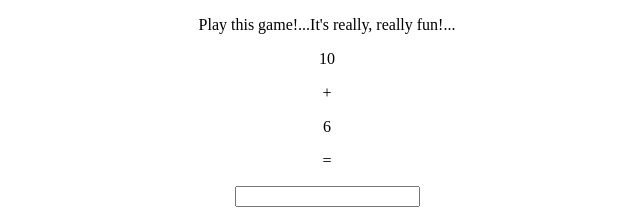
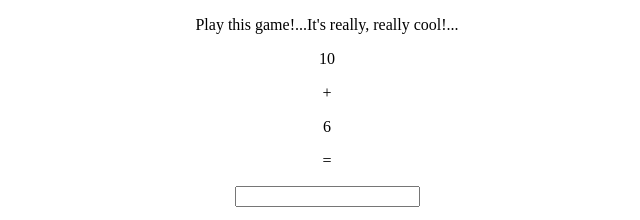
Before and after one commit to Atin777/NodeJS_Application, a website: page index.html in a window 1280 px wide. Shown: the top 220 px of the page, 313-953 px from the left. Drawn offline with Linux system fonts and the light colour scheme.

Commit message:
Update index.html

```diff
--- a/index.html
+++ b/index.html
@@ -5,7 +5,7 @@
 	</head>
 	<body>
 		<div id="body">
-		<p align="center">Play this game!...It's really, really fun!...</p>
+		<p align="center">Play this game!...It's really, really cool!...</p>
 		<p align="center" id="number_1"></p> <!--Random number 1 generated-->
 		<p align="center">+</p>
 		<p align="center" id="number_2"></p> <!--Random number 2 generated-->
```
